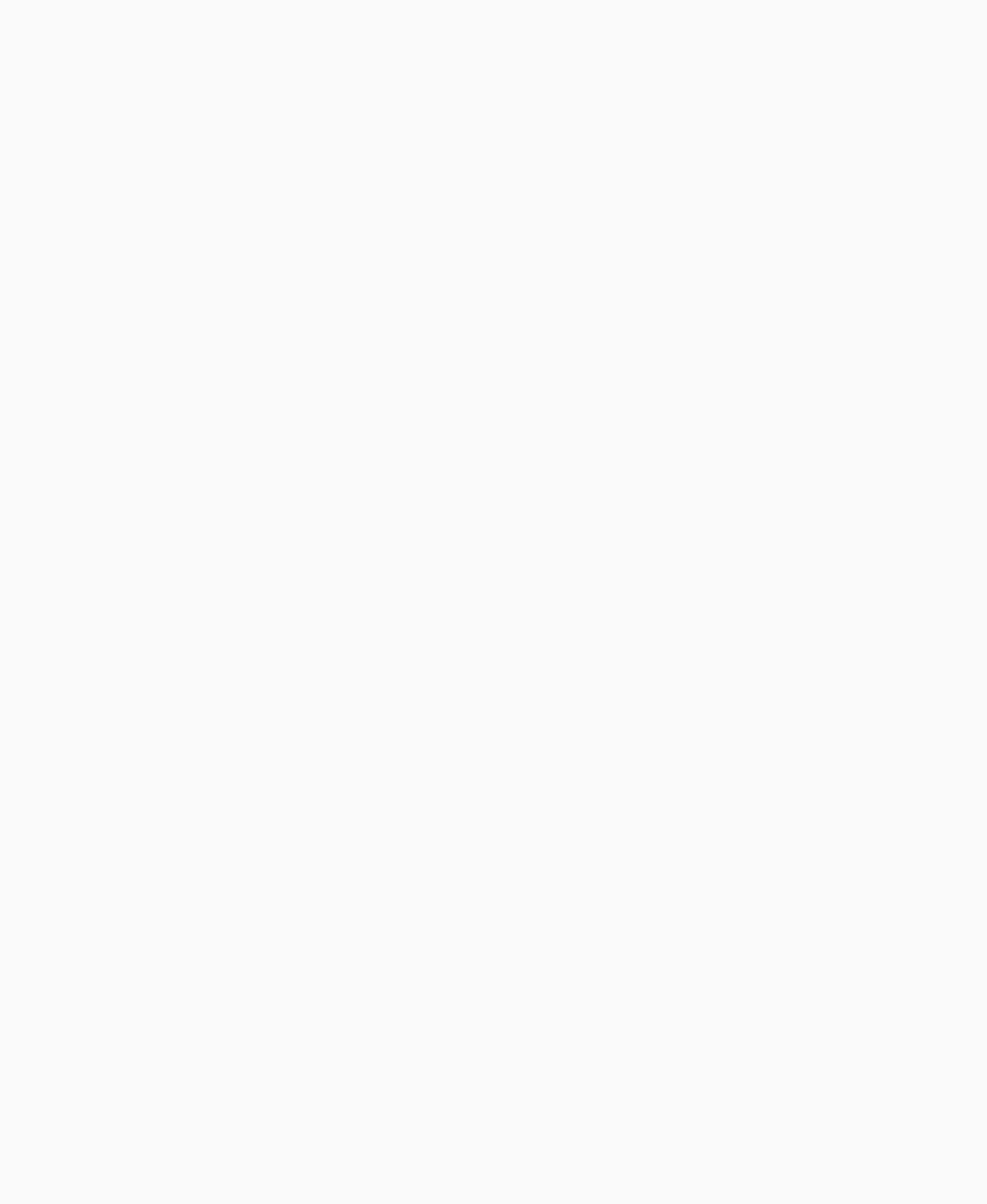
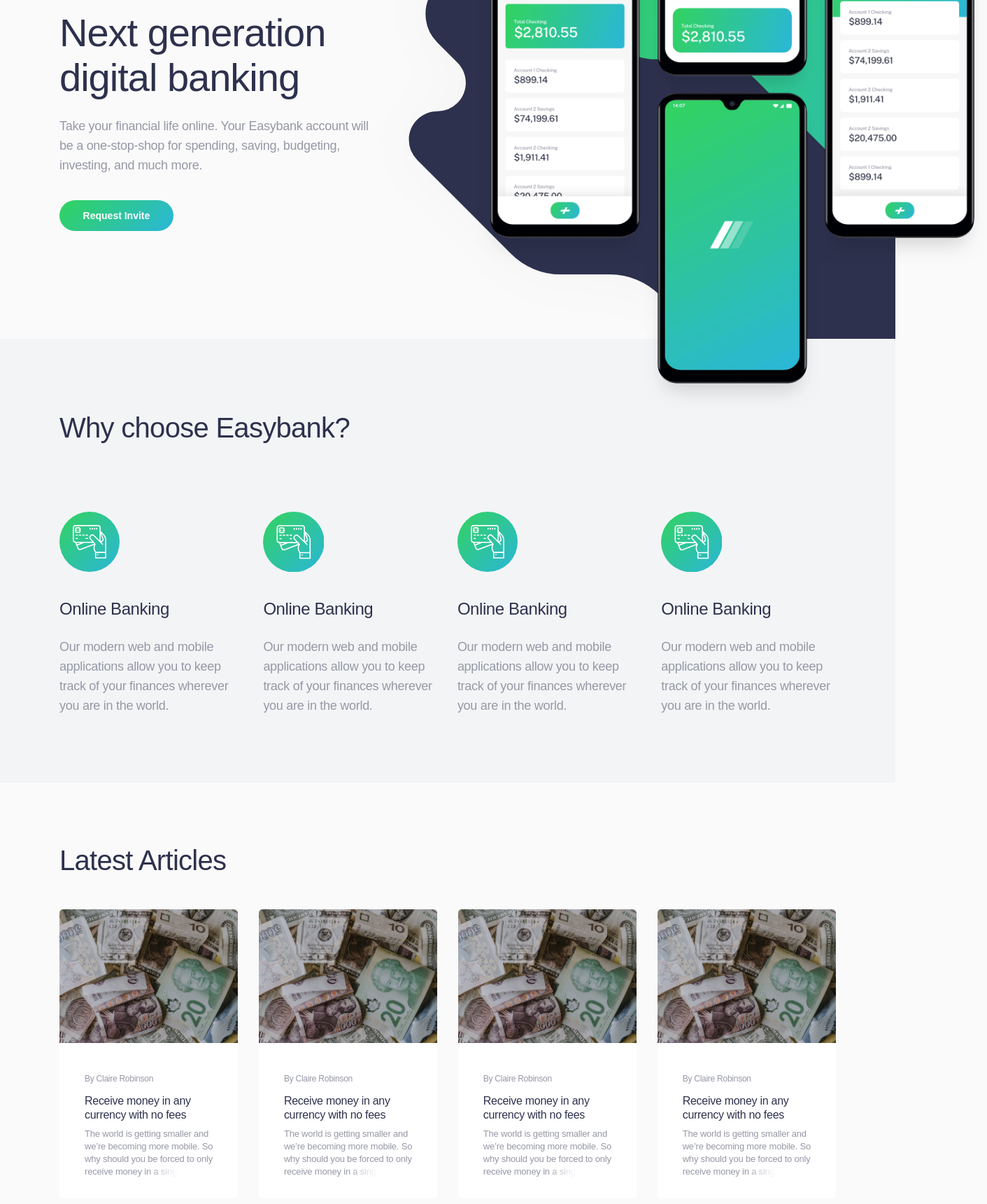
Before and after one commit to adustin21/easybank, a Next.js app: page / in a window 1280 px wide. Shown: the part 226-1946 px from the top of the page at 70% size, 1411 px wide, since content can reach past the window. Before the commit the page ends 800 px from the top, so only its background shows below. Built offline with nearby package versions, Linux system fonts and the light colour scheme.

Commit message:
the main block completed

```diff
--- /dev/null
+++ b/components/BenefitCard.tsx
@@ -0,0 +1,24 @@
+import React from 'react'
+import cs from '../styles/BenefitCard.module.sass'
+
+interface I_Props{
+	className?: string
+}
+
+function BenefitCard({className}: I_Props) {
+	return (
+		<div className={`${cs.card} ${className || ""}`}>
+			<div
+			style={{backgroundImage: "url(/images/icon-online.svg)"}}
+			className={cs.card__icon}/>
+			<h3 className={cs.card__header}>Online Banking</h3>
+			<p className={cs.card__text}>
+			Our modern web and mobile applications
+			allow you to keep track of your finances
+			wherever you are in the world.
+			</p>
+		</div>
+	)
+}
+
+export default BenefitCard
--- /dev/null
+++ b/components/Benefits.tsx
@@ -0,0 +1,20 @@
+import React from 'react'
+import cs from '../styles/Benefits.module.sass'
+import BenefitCard from './BenefitCard'
+
+interface I_Props{}
+
+function Benefits({}: I_Props) {
+	const temp = [0,1,2,3]
+	return (
+		<div className={cs.benefits}>
+			<h2 className={cs.benefits__header}>Why choose Easybank?</h2>
+			<p className={cs.benefits__text}></p>
+			<div className={cs.benefits__cards}>
+			{temp.map(card=><BenefitCard className={cs.benefits__card} key={card}/>)}
+			</div>
+		</div>
+	)
+}
+
+export default Benefits
--- /dev/null
+++ b/components/Blog.tsx
@@ -0,0 +1,19 @@
+import React from 'react'
+import cs from '../styles/Blog.module.sass'
+import BlogCard from './BlogCard'
+
+interface I_Props{}
+
+function Blog({}: I_Props) {
+	const temp = [0,1,2,3]
+	return (
+		<div className={cs.blog}>
+			<h2 className={cs.blog__header}>Latest Articles</h2>
+			<div className={cs.blog__cards}>
+			{temp.map(card=><BlogCard className={cs.blog__card} key={card}/>)}
+			</div>
+		</div>
+	)
+}
+
+export default Blog
--- /dev/null
+++ b/components/BlogCard.tsx
@@ -0,0 +1,32 @@
+import Image from 'next/image'
+import React from 'react'
+import cs from '../styles/BlogCard.module.sass'
+import Cover from '../public/images/image-currency.jpg'
+
+interface I_Props{
+	className?: string
+}
+
+function BlogCard({className}: I_Props) {
+	return (
+		<div className={`${cs.card} ${className || ""}`}>
+			<Image
+			src={Cover} alt="Piles of currency on the table"/>
+			<div className={cs.card__textBlock}>
+				<h6 className={cs.card__author}>
+					By Claire Robinson
+				</h6>
+				<h4 className={cs.card__header}>
+					Receive money in any currency with no fees
+				</h4>
+				<p className={cs.card__text}>
+				The world is getting smaller and we’re becoming
+				more mobile. So why should you be forced to only
+				receive money in a single
+				</p>
+			</div>
+		</div>
+	)
+}
+
+export default BlogCard
--- a/components/Button.tsx
+++ b/components/Button.tsx
@@ -11,7 +11,7 @@
 	return (
 		<button
 		onClick={action}
-		className={`${cs.button} ${className}`}>
+		className={`${cs.button} ${className || ""}`}>
 			{children}
 		</button>
 	)
--- /dev/null
+++ b/components/Poster.tsx
@@ -0,0 +1,40 @@
+import Image from 'next/image'
+import React from 'react'
+import cs from '../styles/Poster.module.sass'
+import Button from './Button'
+
+interface I_Props{}
+
+function Poster({}: I_Props) {
+	return (
+		<div className={cs.poster}>
+      <div className={cs.poster__cover}>
+		<div className={cs.poster__mockups}>
+        <Image
+		width="767px"
+		height="939px"
+        src="/images/image-mockups.png"
+        alt="Screenshots of the Easybank mobile application"/>
+		</div>
+      </div>
+      <article className={cs.poster__article}>
+        <h1 className={cs.poster__header}>
+            Next generation digital banking
+        </h1>
+        <p className={cs.poster__text}>
+          Take your financial life online. Your Easybank account
+          will be a one-stop-shop for spending, saving, budgeting,
+          investing, and much more.
+        </p>
+    	<Button
+		action={e=>console.log()}
+		className={cs.poster__inviteButton}>
+			Request Invite
+		</Button>
+      </article>
+
+		</div>
+	)
+}
+
+export default Poster
--- a/pages/index.tsx
+++ b/pages/index.tsx
@@ -1,6 +1,9 @@
 import type { NextPage } from 'next'
 import Head from 'next/head'
+import Benefits from '../components/Benefits'
+import Blog from '../components/Blog'
 import Header from '../components/Header'
+import Poster from '../components/Poster'
 
 const Home: NextPage = () => {
   return (
@@ -14,6 +17,9 @@
         <link rel="icon" href="/favicon.ico" />
       </Head>
       <Header />
+      <Poster />
+      <Benefits />
+      <Blog />
 
 
 
--- /dev/null
+++ b/styles/BenefitCard.module.sass
@@ -0,0 +1,12 @@
+@use '_mixins' as m
+.card
+	display: grid
+	justify-items: center
+	text-align: center
+	.card__icon
+		@include m.wh(4.8em, 4.8em)
+		background-size: cover
+	.card__header
+		margin: 1.6em 0 1.1em
+	.card__text
+		margin: 0
--- /dev/null
+++ b/styles/Benefits.module.sass
@@ -0,0 +1,51 @@
+@use '_mixins' as m
+@use '_colors' as c
+.benefits
+	@include m.wrapper(4.2em)
+	@include m.fxJA(center, center)
+	flex-wrap: wrap
+	text-align: center
+	background: c.$lightGrayishBlue
+	.benefits__header
+		margin: 0
+	.benefits__text
+		margin: 0.9em 0
+	.benefits__cards
+		display: grid
+		margin-top: 4.2em
+		.benefits__card
+			margin-bottom: 2.1em
+			&:last-child
+				margin: 0
+	@media screen and ( min-width: 756px )
+		@include m.wrapper(5.3em)
+		justify-content: flex-start
+		text-align: left
+	@media screen and ( min-width: 600px )
+		.benefits__cards
+			display: grid
+			grid-template-columns: repeat(2, 1fr)
+			margin-top: 2em
+			.benefits__card
+				margin: 2em 0 0
+				width: 90%
+				&:last-child
+					margin: 2em 0 0
+				&:nth-child(2n)
+					justify-self: flex-end
+	@media screen and ( min-width: 1000px )
+		.benefits__text
+			width: 60%
+			padding-right: 40%
+			margin-bottom: 0
+		.benefits__cards
+			grid-template-columns: repeat(4, 1fr)
+			grid-template-rows: 1fr
+			.benefits__card
+				justify-self: flex-start
+				text-align: left
+				justify-items: flex-start
+				&:nth-child(2), &:nth-child(3)
+					justify-self: center
+				&:last-child
+					justify-self: flex-end
--- /dev/null
+++ b/styles/Blog.module.sass
@@ -0,0 +1,30 @@
+@use '_mixins' as m
+.blog
+	@include m.wrapper(5.9em)
+	.blog__header
+		text-align: center
+		margin: 0 0 .95em
+	.blog__card
+		margin-bottom: 1.6em
+		&:last-child
+			margin-bottom: 0
+	@media screen and ( min-width: 500px )
+		.blog__cards
+			display: grid
+			grid-template-columns: repeat(2, 1fr)
+		.blog__card
+			width: 97%
+			&:nth-child(2n)
+				justify-self: end
+			&:last-child
+				margin-bottom: 1.6em
+	@media screen and ( min-width: 1000px )
+		@include m.wrapper(4.4em)
+		padding-bottom: 2.8em
+		.blog__header
+			text-align: left
+		.blog__cards
+			display: flex
+			justify-content: space-between
+		.blog__card
+			width: 23%
--- /dev/null
+++ b/styles/BlogCard.module.sass
@@ -0,0 +1,29 @@
+@use '_mixins' as m
+@use '_colors' as c
+$cardGrad: linear-gradient(90deg, transparent, c.$white 45%)
+.card
+	overflow: hidden
+	border-radius: 5px
+	background: c.$white
+	.card__textBlock
+		padding: 1.6em 2em
+		.card__author
+			margin: 0
+			font-weight: normal
+		.card__header
+			margin: .5em 0
+		.card__text
+			margin: 0
+			font-size: 13px
+			text-overflow: ellipsis
+			line-height: 18px
+			letter-spacing: -0.2px
+			position: relative
+			&::after
+				@include m.wh(50%, 1.4em)
+				display: block
+				content: ""
+				position: absolute
+				right: 0
+				bottom: 0
+				background: $cardGrad
--- /dev/null
+++ b/styles/Poster.module.sass
@@ -0,0 +1,61 @@
+@use '_mixins' as m
+.poster
+	width: 100%
+	.poster__cover
+		@include m.wh(100%, 15em)
+		position: relative
+		background-image: url("/images/bg-intro-mobile.svg")
+		background-size: cover
+		background-position: 0 -5em
+		overflow: hidden
+	.poster__mockups
+		@include m.wrapper(0)
+		box-sizing: border-box
+		width: 100%
+		position: absolute
+		bottom: -1.1em
+	.poster__article
+		@include m.wrapper(3em)
+		@include m.fxJA(center, center)
+		flex-wrap: wrap
+		text-align: center
+	.poster__header
+		margin: 0
+	.poster__text
+		margin-bottom: 2.7em
+	@media screen and ( min-width: 500px )
+		.poster__mockups
+			top: -50%
+	@media screen and (min-width: 756px)
+		@include m.wrapper(0)
+		padding-right: 0 !important
+		box-sizing: border-box
+		display: grid
+		grid-auto-flow: column
+		grid-template-columns: 1fr 1fr
+		background-image: url(/images/bg-intro-desktop.svg)
+		background-position: 50vw center
+		background-repeat: no-repeat
+		.poster__article
+			grid-column: 1
+			width: 25em
+			padding: 12vw 0
+			justify-content: flex-start
+			text-align: left
+		.poster__text
+			margin: 1.3em 0 2em
+		.poster__cover
+			width: 100%
+			height: 100%
+			overflow: visible
+			background: transparent
+		.poster__mockups
+			height: 150%
+			width: auto
+			top: -27%
+			left: 20%
+	@media screen and (min-width: 1050px)
+		background-position: 40vw center
+		.poster__mockups
+			left: auto
+			right: -22%
```
